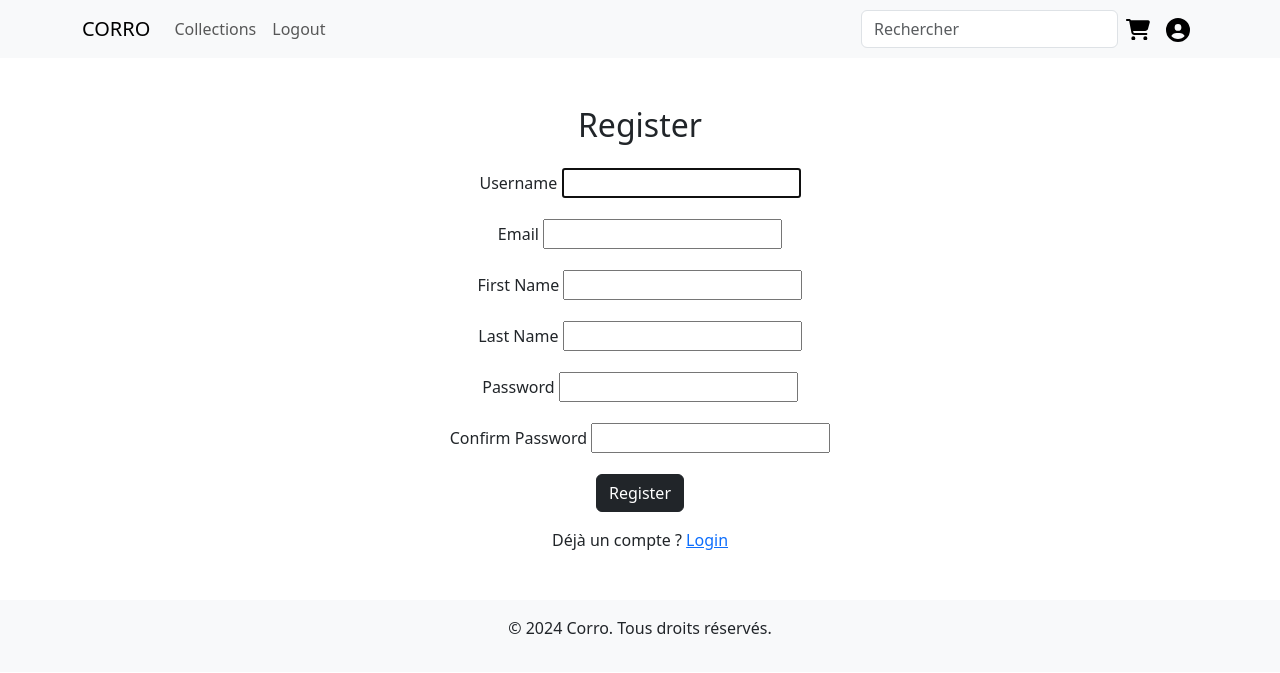
After one commit to webromain/ecom_django, a Django app: page /register/ in a window 1280 px wide. The commit adds this page. Shown: the top 673 px of the page. Run offline with Django 5.2, Linux system fonts and the light colour scheme.

Commit message:
[ADD] Register, Login, Logout [MODIF] Navbar

```diff
--- a/ecom_django/settings.py
+++ b/ecom_django/settings.py
@@ -131,3 +131,8 @@ MEDIA_ROOT = os.path.join(BASE_DIR, 'media/')
 # https://docs.djangoproject.com/en/5.1/ref/settings/#default-auto-field
 
 DEFAULT_AUTO_FIELD = 'django.db.models.BigAutoField'
+
+CSRF_TRUSTED_ORIGINS = [
+    'http://localhost:3000',
+    'http://127.0.0.1'
+]
--- a/products/forms.py
+++ b/products/forms.py
@@ -1,3 +1,18 @@
 from django import forms
+from django.contrib.auth.forms import UserCreationForm
+from django.contrib.auth.models import User
+
 
 # Create your forms here
+
+class UserForm(UserCreationForm):
+    class Meta:
+        model = User
+        fields = [
+            'username',
+            'email',
+            'first_name',
+            'last_name',
+            'password1',
+            'password2'
+        ]
--- a/products/urls.py
+++ b/products/urls.py
@@ -6,4 +6,8 @@ urlpatterns = [
     path('products/', views.product_list, name='product_list'),
     path('category/<slug:category_slug>/', views.product_list, name='product_list_by_category'),
     path('product/<slug:slug>/', views.product_detail, name='product_detail'),
+    path('login/', views.log_in, name='login'),
+    path('register/', views.register_, name='register'),
+    path('logout/', views.log_out, name='logout'),
+    path('profil/', views.profil, name='profil')
 ]
--- a/products/views.py
+++ b/products/views.py
@@ -1,5 +1,11 @@
-from django.shortcuts import render, get_object_or_404
+from django.shortcuts import render, get_object_or_404, redirect
 from .models import Category, Product
+
+from django.contrib.auth import login, logout, authenticate
+from django.contrib.auth.decorators import login_required
+from .forms import User, UserForm
+
+from django.contrib import messages
 
 def home(request):
     featured_product = Product.objects.filter(name__icontains='Cambridge').first()
@@ -41,3 +47,34 @@ def product_detail(request, slug):
         'product': product,
         'related_products': related_products
     })
+
+def register_(request):
+    form = UserForm()
+    if request.method == 'POST':
+        form = UserForm(data=request.POST)
+        if form.is_valid():
+            form.save()
+            messages.success(request, "Your account is created !")
+            return redirect('login')
+    return render(request, 'logreg/register.html', {'form':form})
+
+def log_in(request):
+    if request.method == 'POST':
+        username = request.POST['username']
+        password = request.POST['password']
+        user = authenticate(request, username=username, password=password)
+        if user is not None and user.is_active:
+            login(request, user)
+            messages.success(request, "You are connected !")
+            return redirect('product_list')
+        else:
+            messages.error(request, "Your email or your password are incorrect")
+    return render(request, 'logreg/login.html')
+
+@login_required(login_url='/login/')
+def log_out(request):
+    logout(request)
+    return redirect('login')
+
+def profil(request):
+    return render(request, 'profil/profil.html')
--- a/templates/base.html
+++ b/templates/base.html
@@ -23,12 +23,20 @@
                         <a class="nav-link" href="{% url 'product_list' %}">Collections</a>
                     </li>
                     <li class="nav-item">
-                        <a class="nav-link" href="{% url 'mycart:cart_detail' %}">Panier</a>
+                        <a class="nav-link" href="{% url 'logout'%}">Logout</a>
                     </li>
                 </ul>
                 <form class="form-inline my-2 my-lg-0 navbar-nav ms-auto" action="{% url 'product_list' %}" method="get">
                     <input class="form-control mr-sm-2 nav-item" type="search" name="research" id="research" placeholder="Rechercher">
                 </form>
+                <ul class="navbar-nav">
+                    <li class="nav-item">
+                        <a class="nav-link" href="{% url 'mycart:cart_detail' %}" style="width: 40px;"><svg xmlns="http://www.w3.org/2000/svg" viewBox="0 0 576 512"><!--!Font Awesome Free 6.7.2 by @fontawesome - https://fontawesome.com License - https://fontawesome.com/license/free Copyright 2025 Fonticons, Inc.--><path d="M0 24C0 10.7 10.7 0 24 0L69.5 0c22 0 41.5 12.8 50.6 32l411 0c26.3 0 45.5 25 38.6 50.4l-41 152.3c-8.5 31.4-37 53.3-69.5 53.3l-288.5 0 5.4 28.5c2.2 11.3 12.1 19.5 23.6 19.5L488 336c13.3 0 24 10.7 24 24s-10.7 24-24 24l-288.3 0c-34.6 0-64.3-24.6-70.7-58.5L77.4 54.5c-.7-3.8-4-6.5-7.9-6.5L24 48C10.7 48 0 37.3 0 24zM128 464a48 48 0 1 1 96 0 48 48 0 1 1 -96 0zm336-48a48 48 0 1 1 0 96 48 48 0 1 1 0-96z"/></svg></a>
+                    </li>
+                    <li class="nav-item">
+                        <a class="nav-link" href="{% url 'login' %}" style="width: 40px;"><svg xmlns="http://www.w3.org/2000/svg" viewBox="0 0 512 512"><!--!Font Awesome Free 6.7.2 by @fontawesome - https://fontawesome.com License - https://fontawesome.com/license/free Copyright 2025 Fonticons, Inc.--><path d="M399 384.2C376.9 345.8 335.4 320 288 320l-64 0c-47.4 0-88.9 25.8-111 64.2c35.2 39.2 86.2 63.8 143 63.8s107.8-24.7 143-63.8zM0 256a256 256 0 1 1 512 0A256 256 0 1 1 0 256zm256 16a72 72 0 1 0 0-144 72 72 0 1 0 0 144z"/></svg></a>
+                    </li>
+                </ul>
             </div>
         </div>
     </nav>
--- /dev/null
+++ b/templates/logreg/register.html
@@ -0,0 +1,51 @@
+{% extends 'base.html' %}
+
+{% block content %}
+<center>
+    {% if messages %}
+        {% for message in messages %}
+            <div class="alert alert-success text-center">{{ message }}</div>
+        {% endfor %}
+    {% endif %}
+
+    <br>
+    <h2 class="text-center mb-4">Register</h2>
+    <form method="POST" action="{% url 'register' %}" enctype="multipart/form-data">
+        {% csrf_token %}
+
+        <div class="mb-3">
+            <label for="{{ form.username.id_for_label }}" class="form-label">Username</label>
+            {{ form.username }}
+        </div>
+
+        <div class="mb-3">
+            <label for="{{ form.email.id_for_label }}" class="form-label">Email</label>
+            {{ form.email }}
+        </div>
+
+        <div class="mb-3">
+            <label for="{{ form.first_name.id_for_label }}" class="form-label">First Name</label>
+            {{ form.first_name }}
+        </div>
+
+        <div class="mb-3">
+            <label for="{{ form.last_name.id_for_label }}" class="form-label">Last Name</label>
+            {{ form.last_name }}
+        </div>
+
+        <div class="mb-3">
+            <label for="{{ form.password1.id_for_label }}" class="form-label">Password</label>
+            {{ form.password1 }}
+        </div>
+
+        <div class="mb-3">
+            <label for="{{ form.password2.id_for_label }}" class="form-label">Confirm Password</label>
+            {{ form.password2 }}
+        </div>
+
+        <button type="submit" class="btn btn-dark">Register</button>
+    </form>
+
+    <p class="text-center mt-3">Déjà un compte ? <a href="{% url 'login' %}">Login</a></p>
+</center>
+{% endblock %}
```
Also changed, not shown: templates/logreg/login.html (added, +28 -0 lines), db.sqlite3, templates/profil/profil.html (added), 1 other file.
